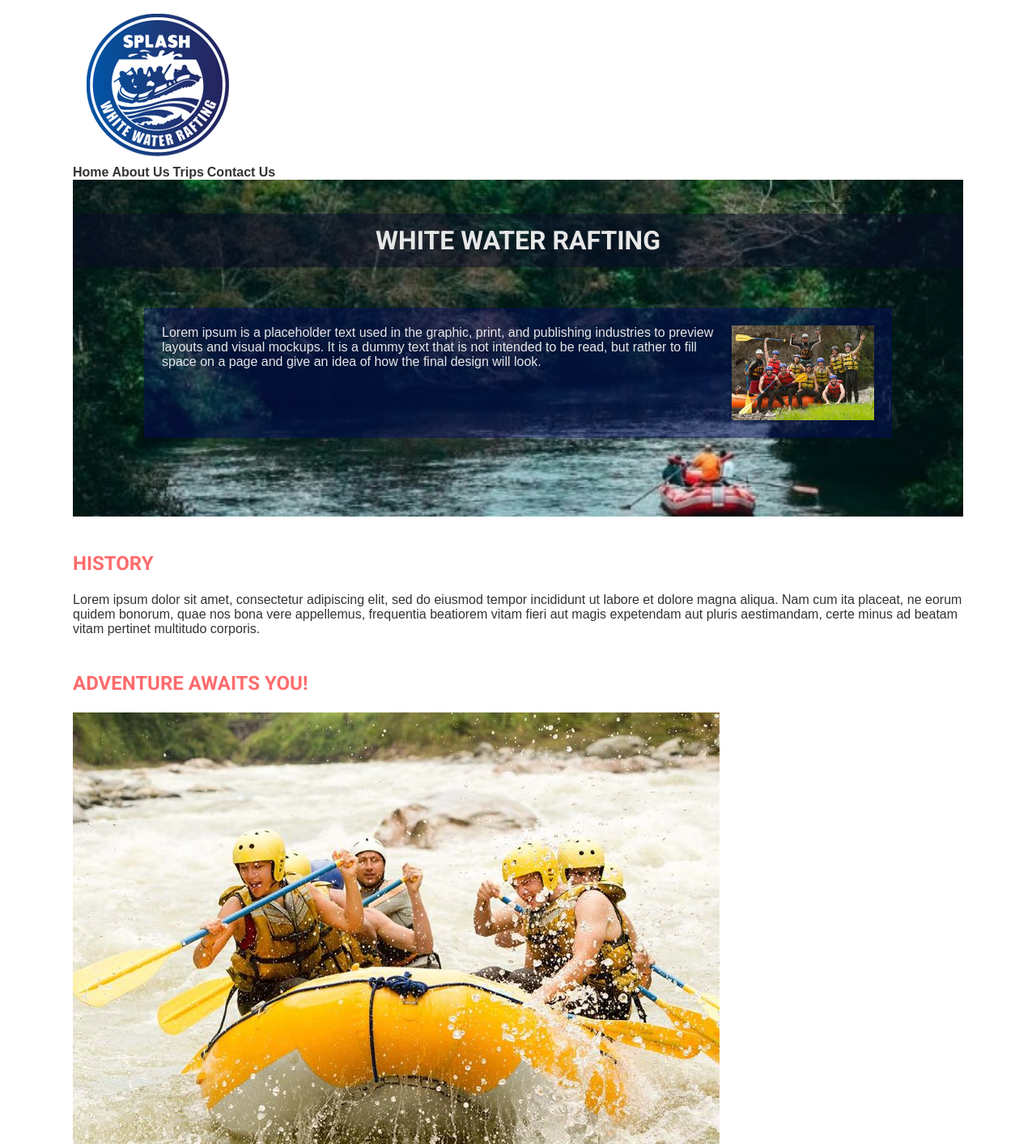
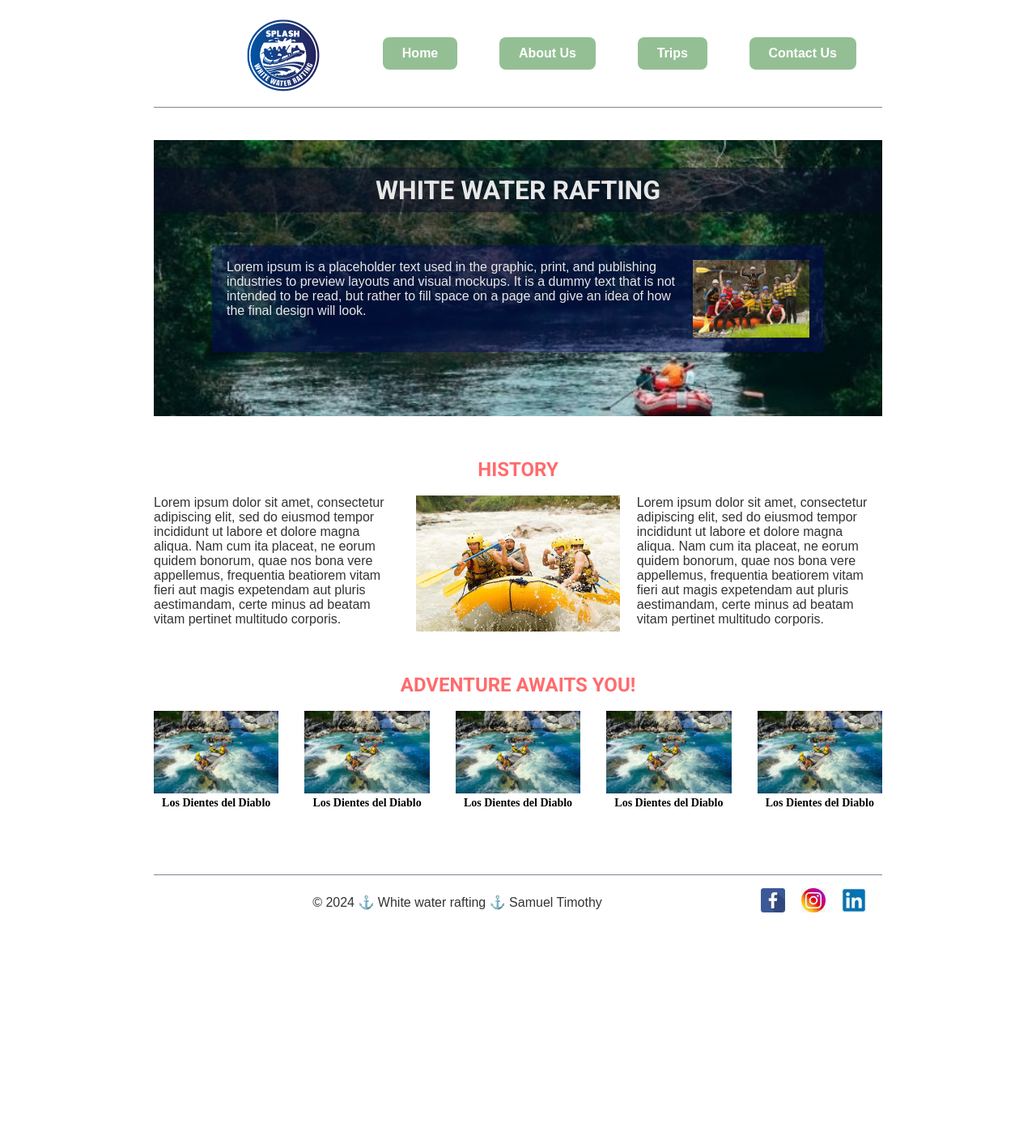
Before and after one commit to timosamedet/wdd130, a plain HTML site: page wwr/about.html in a window 1280 px wide. Shown: the top 1413 px of the page at 81% size. After the commit the page ends 1163 px from the top, so only its background shows below. Drawn offline with Linux system fonts and the light colour scheme; a web font is replaced by a local one.

Commit message:
about us page enhanced

```diff
--- a/styles/styles.css
+++ b/styles/styles.css
@@ -1,20 +1,25 @@
-nav {
+ nav {
     background-color: steelblue;
-    padding: 10px;
+    padding: 1rem;
+    display: flex;
+    justify-content: space-evenly;
+    align-items: center;
 }
 
 nav a{
-    color: white;
+    color: #fff;
     display: block;
-    padding: 20px;
+    padding: 0.5rem;
+    text-decoration: none;
+    font-size: 1.2rem;
+    font-weight: 700;
 }
 
-main{
-    max-width: 840px;
-}
 
 h1{
     color: steelblue;
+    border-bottom: 1px solid steelblue;
+    font-size: large;
 }
 
 main img{
@@ -23,6 +28,8 @@ main img{
     border: 1px solid steelblue;
     padding: 2px;
     box-shadow: 0 0 30px gray;
+    float: right;
+    margin: 0.5rem;
 }
 p{
     padding: 0;
@@ -48,3 +55,25 @@ footer{
     border-top: 1px solid #000;
     text-align: center;
 }
+
+header, .grid, footer {
+    max-width: 840px;
+    margin: 0 auto;
+}
+
+.grid{
+    display: grid;
+    align-items: center;
+}
+
+.grid aside{
+    grid-column: 1 / 2;
+    grid-row: 1 / 2;
+}
+.grid main{
+    width: 20rem;
+    grid-column: 2 / 3;
+    margin: 1rem;
+    position:relative;
+
+}
--- a/wwr/about.html
+++ b/wwr/about.html
@@ -36,8 +36,9 @@
                 </p>
             </article>
         </div>
-        <section>
+        <section class="section-history">
             <h2>History</h2>
+            <div class ="history-content">
                 <p>
                     Lorem ipsum dolor sit amet, consectetur adipiscing elit,
                     sed do eiusmod tempor incididunt ut labore et dolore magna aliqua.
@@ -45,14 +46,40 @@
                     frequentia beatiorem vitam fieri aut magis expetendam aut pluris aestimandam,
                     certe minus ad beatam vitam pertinet multitudo corporis.
                 </p>
+                <img src="images/rafting_nine.jpg" alt="rafting adventure images">
+                <p>
+                    Lorem ipsum dolor sit amet, consectetur adipiscing elit,
+                    sed do eiusmod tempor incididunt ut labore et dolore magna aliqua.
+                    Nam cum ita placeat, ne eorum quidem bonorum, quae nos bona vere appellemus,
+                    frequentia beatiorem vitam fieri aut magis expetendam aut pluris aestimandam,
+                    certe minus ad beatam vitam pertinet multitudo corporis.
+                </p>
+            </div>
         </section>
-        <section>
+        <section class="section-adventure">
             <h2>Adventure Awaits You!</h2>
-            <img src="images/rafting_nine.jpg" alt="rafting adventure images">
-            <img src="images/rafting_twelve.jpg" alt="rafting adventure images">
-            <img src="images/rafting_seven.jpg" alt="rafting adventure images">
+            <div class="adventure-images">
+                <figure>
                     <img src="images/rafting_six.jpg" alt="rafting adventure images">
-            <img src="images/rafting_four.jpg" alt="rafting adventure images">
+                    <figcaption>Los Dientes del Diablo</figcaption>
+                </figure>
+                <figure>
+                    <img src="images/rafting_six.jpg" alt="rafting adventure images">
+                    <figcaption>Los Dientes del Diablo</figcaption>
+                </figure>
+                <figure>
+                    <img src="images/rafting_six.jpg" alt="rafting adventure images">
+                    <figcaption>Los Dientes del Diablo</figcaption>
+                </figure>
+                <figure>
+                    <img src="images/rafting_six.jpg" alt="rafting adventure images">
+                    <figcaption>Los Dientes del Diablo</figcaption>
+                </figure>
+                <figure>
+                    <img src="images/rafting_six.jpg" alt="rafting adventure images">
+                    <figcaption>Los Dientes del Diablo</figcaption>
+                </figure>
+            </div>
         </section>
     </main>
     <footer>
--- a/wwr/styles/rafting.css
+++ b/wwr/styles/rafting.css
@@ -3,11 +3,11 @@
     --heading-text-color: #ff6b6c;
     --heading-font: 'Roboto', sans-serif;
     --padding: 1rem;
-    --border: 1px solid rgb(0,0,0, 0.1);
+    --border: 1.4px solid rgb(10, 10, 40, 0.5);
     --paragraph_font: 'Afacad+Flux', sans-serif;
     --paragraph-text-color: #333;
     --paragraph-font-size: 16px;
-    --article-background-color: rgba(5, 13, 91, 0.5)
+    --article-background-color: rgba(5, 13, 91, 0.5);
 }
 
 *{
@@ -16,18 +16,48 @@
 }
 
 body{
-    max-width: 1100px;
+    max-width: 900px;
     margin: auto;
+}
+
+header{
+    display: grid;
+    align-items: center;
+    grid-template-columns: 30% 1fr;
+    padding: 1rem 2rem;
+    border-bottom: var(--border);
+}
+
+header img{
+    width: 40%;
+    justify-self: center;
+}
+
+header nav {
+    grid-column: 2 / 3;
+    display: flex;
+    justify-content: space-between;
 }
 header nav a{
     font-size: 16px;
     font-weight: bold;
     font-family: var(--paragraph_font);
-    color: #333;
+    color: #fff;
+    padding: 0.7rem 1.5rem;
+    background-color: #94bf94;
+    border-radius: 8px;
+}
+
+header nav a:hover{
+    background-color: rgb(4, 4, 69, 0.9);
 }
 
 a{
     text-decoration: none;
+}
+
+main {
+    margin-top: 2.5rem;
 }
 
 main div:first-child{
@@ -90,3 +120,69 @@ p{
     color: var(--paragraph-text-color);
     font-size: var(--paragraph-font-size);
 }
+
+.section-history{
+    display: grid;
+    grid-template-columns: 1fr;
+    grid-template-rows: 50px 1fr;
+    align-items: center;
+    justify-items: center;
+    margin-top: 2rem;
+}
+
+.history-content{
+    display: flex;
+    margin-top: 1rem;
+    gap: 1.3rem;
+}
+
+.history-content img{
+    width: 28%;
+}
+
+.section-adventure{
+    display: grid;
+    grid-template-columns: 1fr;
+    grid-template-rows: 50px 1fr;
+    align-items: center;
+    justify-items: center;
+    margin-top: 2rem;
+}
+
+.adventure-images{
+    display: flex;
+    margin-top: 1rem;
+    gap: 2rem;
+}
+
+.adventure-images img{
+    width: 100%;
+}
+
+figcaption{
+    font-size: 14px;
+    font-weight: 600;
+    text-align: center;
+}
+
+footer{
+    display: flex;
+    margin-top: 5rem;
+    align-items: center;
+    justify-content: center;
+    padding-bottom: 2rem;
+    padding-top: 1rem;
+    border-top: var(--border);
+}
+footer p{
+    flex: 1;
+    text-align: center;
+    text-align: center;
+}
+footer nav{
+    display: flex;
+}
+
+footer nav img{
+    width: 60%;
+}
```
Also changed, not shown: index.html (+4 -0 lines), 1 other file. Lines whose indentation alone changed are shown as unchanged.
